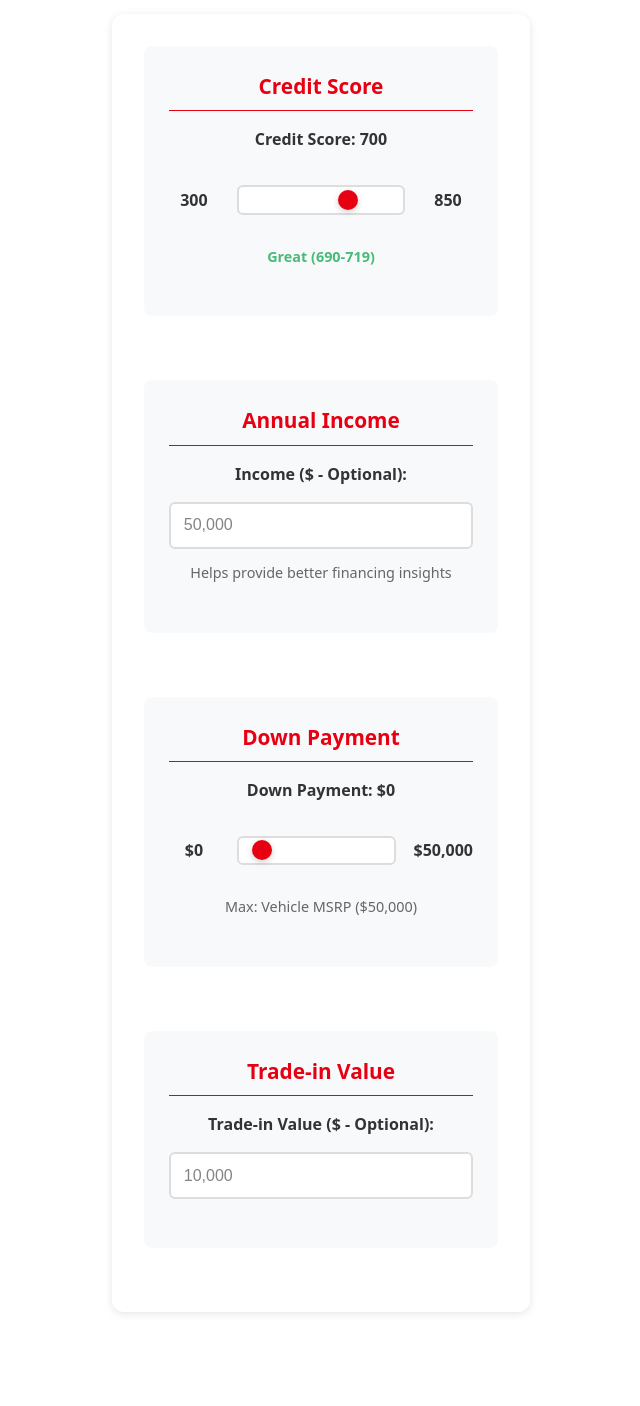
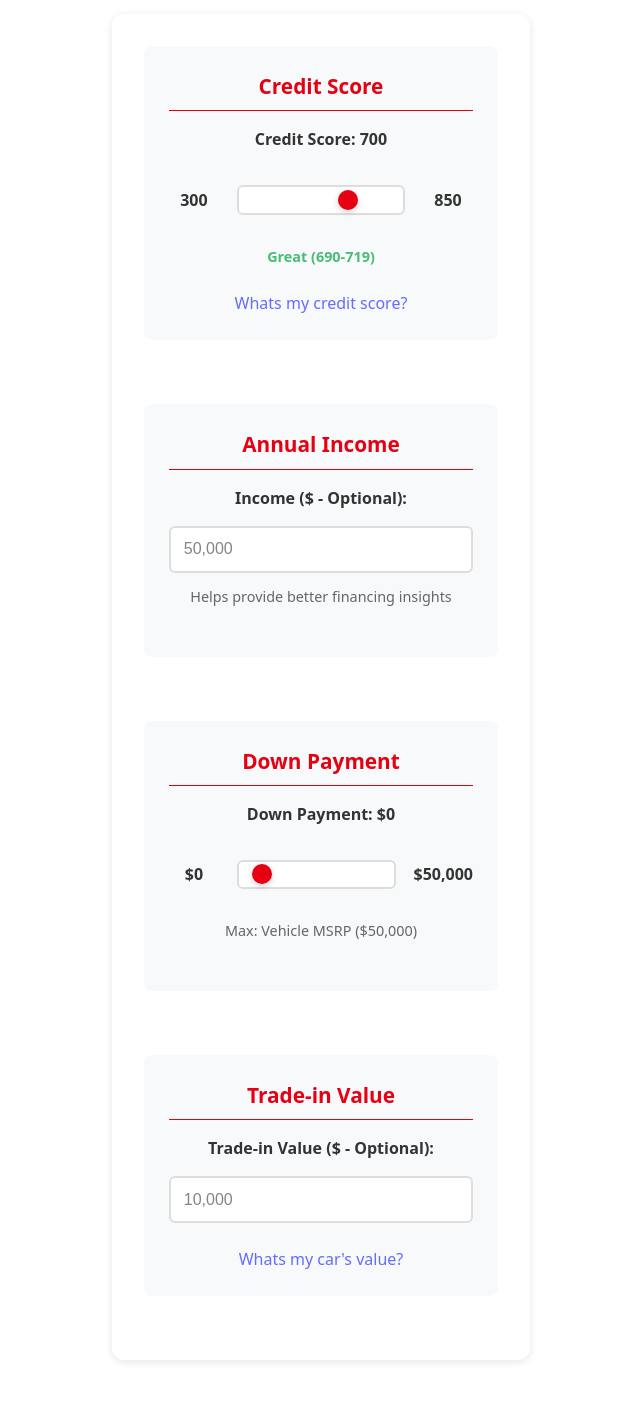
Before and after one commit to travisng02005/HACKTX25, a React (Vite) app in the folder toyota-auto-budget/: page /financial-info in a window 1280 px wide. Shown: the part 296-1702 px from the top of the page, without its empty margins (319-959 px from the left). Built offline with nearby package versions, Linux system fonts and the light colour scheme.

Commit message:
Added helpful links and fixed finish line

```diff
--- a/toyota-auto-budget/src/FinancialInfo.jsx
+++ b/toyota-auto-budget/src/FinancialInfo.jsx
@@ -95,6 +95,7 @@ function FinancialInformation() {
                 {getCreditScoreRange(parseInt(formData.creditScore))}
               </small>
             </div>
+            <a href="https://www.experian.com/lp/credit-score-unbr/" target="_blank">Whats my credit score?</a>
           </div>
 
           {/* INCOME INPUT */}
@@ -157,6 +158,7 @@ function FinancialInformation() {
                 placeholder="10,000"
               />
             </div>
+            <a href="https://www.kbb.com/whats-my-car-worth/" target="_blank">Whats my car's value?</a>
           </div>
         </div>
       </div>
--- a/toyota-auto-budget/src/Matchmaker.jsx
+++ b/toyota-auto-budget/src/Matchmaker.jsx
@@ -44,7 +44,7 @@ function ToyotaProgressBar({ step, totalSteps }) {
         <div
           style={{
             position: "absolute",
-            right: "-15px",
+            right: "110px",
             top: "50%",
             transform: "translateY(-50%)",
             textAlign: "center",
```
